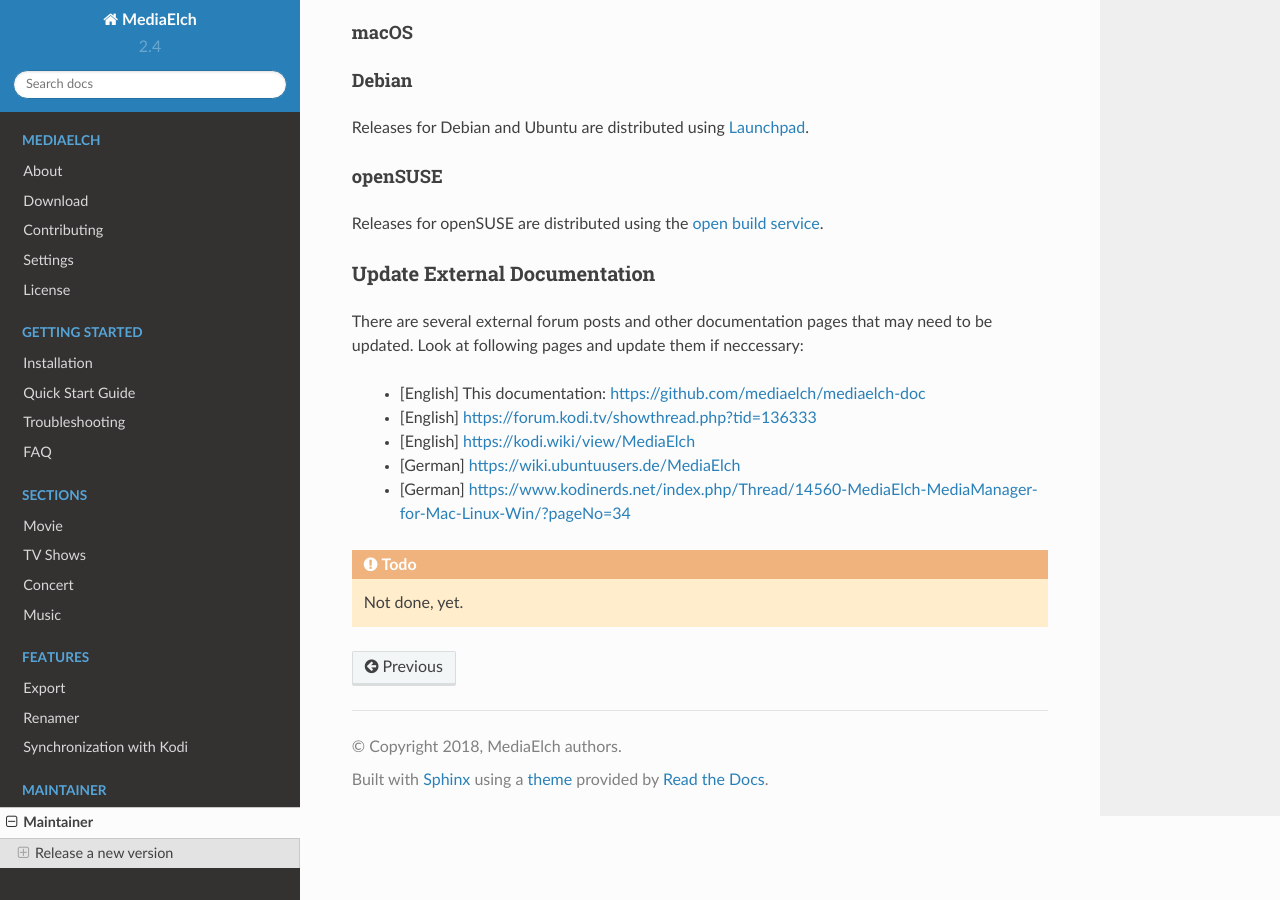
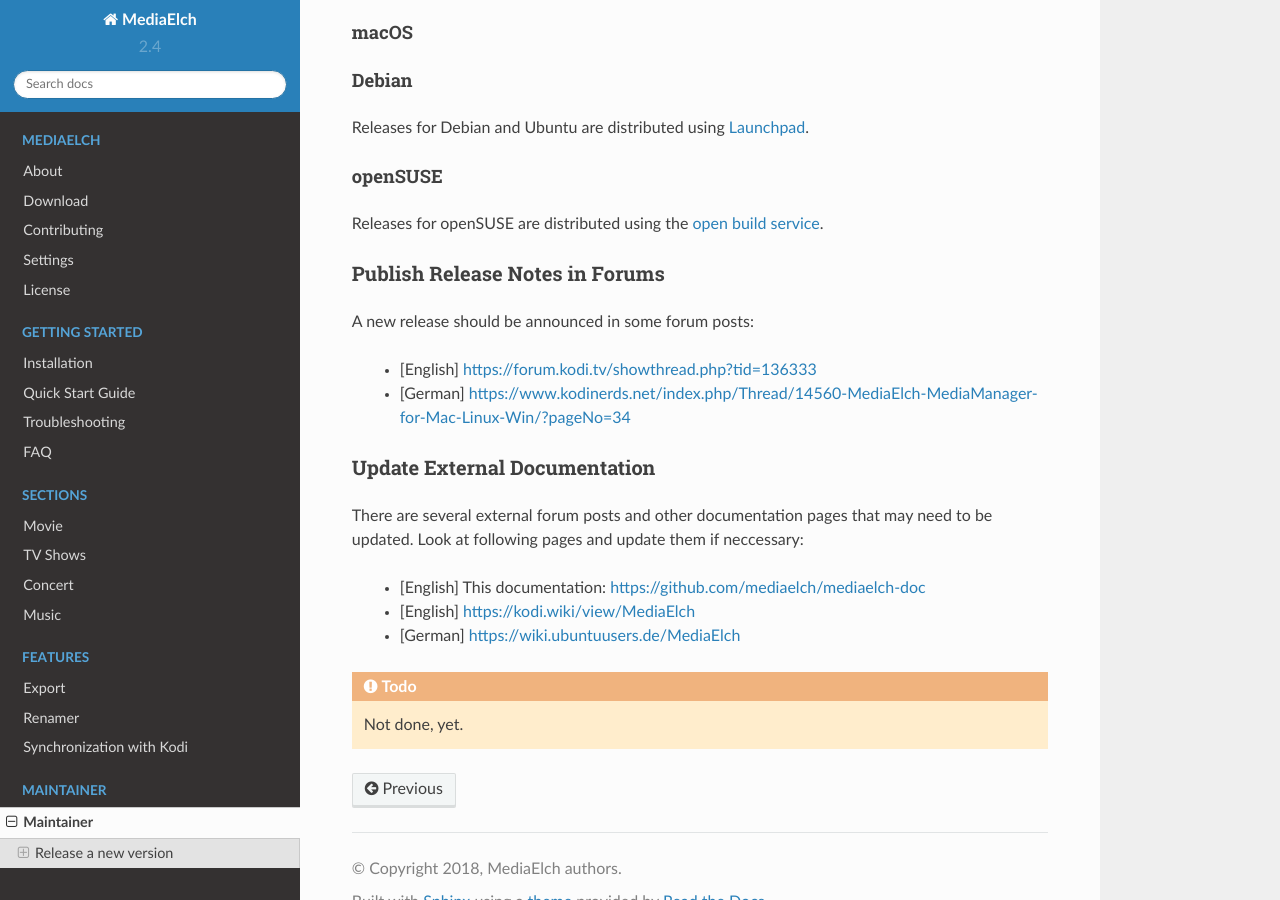
Before and after one commit to mediaelch/mediaelch-doc, a Sphinx documentation site: the page built from docs/source/maintainer/index.rst, in a window 1280 px wide and 900 px high, scrolled down 1204 px. Built offline with Sphinx 7.4.7 and the Read the Docs theme 2.0.0, drawn with Linux system fonts in a browser that asks for light colours; pages that are not in the unit, such as notebooks, are missing from menus.

Commit message:
[Maintainer] Add "Publish Release Notes in Forums" section

```diff
--- a/docs/source/maintainer/index.rst
+++ b/docs/source/maintainer/index.rst
@@ -65,6 +65,15 @@
 Releases for openSUSE are distributed using the `open build service`_.
 
 
+Publish Release Notes in Forums
+*******************************
+
+A new release should be announced in some forum posts:
+
+ - [English] https://forum.kodi.tv/showthread.php?tid=136333
+ - [German] https://www.kodinerds.net/index.php/Thread/14560-MediaElch-MediaManager-for-Mac-Linux-Win/?pageNo=34
+
+
 Update External Documentation
 *****************************
 
```
Also changed, not shown: other parts of docs/source/maintainer/index.rst (+0 -2 lines).
